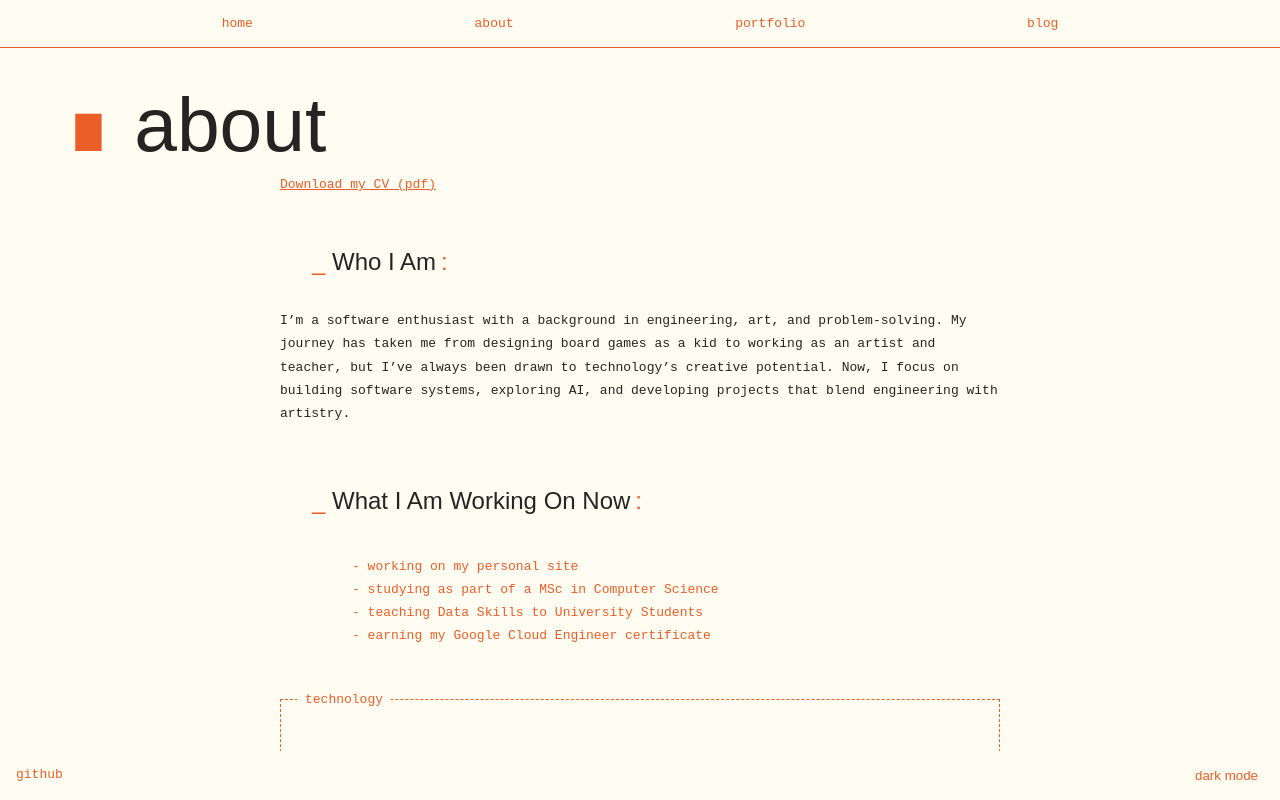
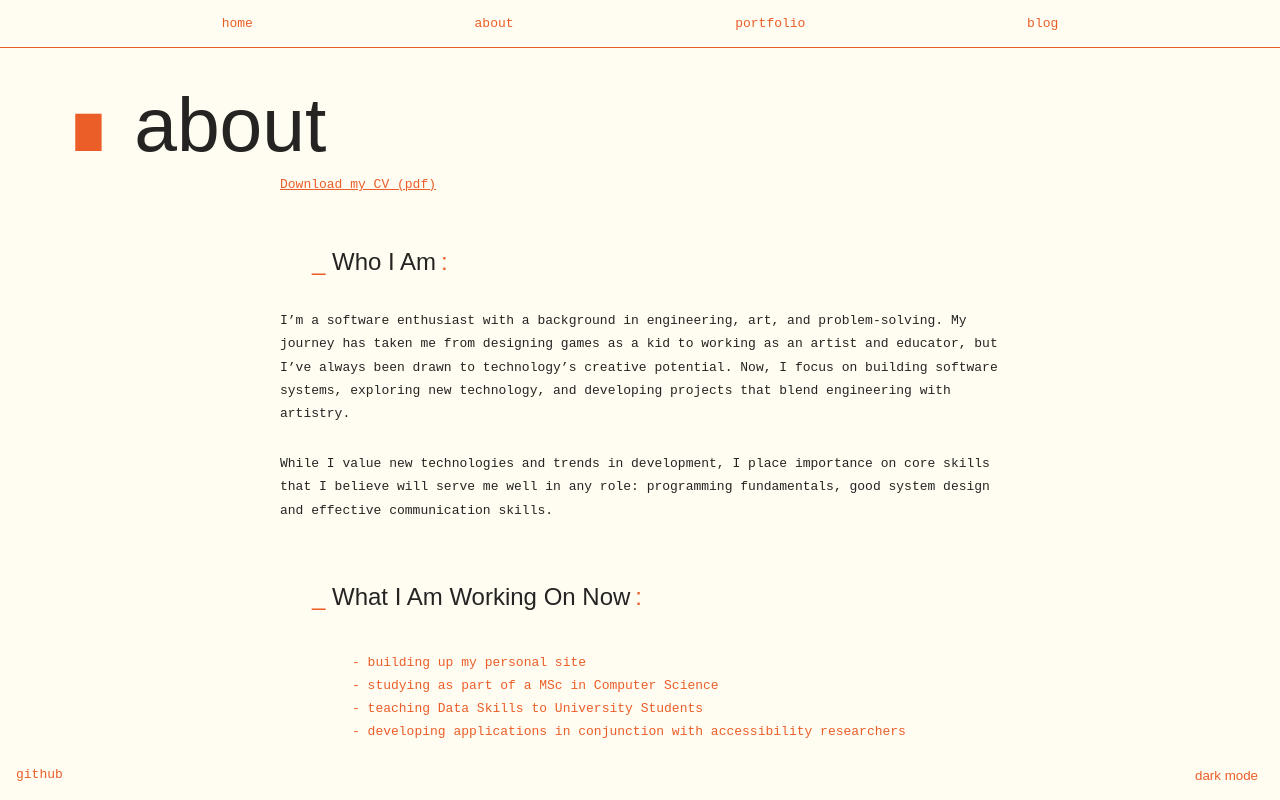
Before and after one commit to niallantony/Blog, a SvelteKit app: page /about in a window 1280 px wide. Built offline with nearby package versions, Linux system fonts and the light colour scheme; a web font is replaced by a local one.

Commit message:
Update about me page

```diff
--- a/src/routes/(menubar)/about/+page.svelte
+++ b/src/routes/(menubar)/about/+page.svelte
@@ -9,17 +9,25 @@
   <h2>Who I Am</h2>
   <p>
     I’m a software enthusiast with a background in engineering, art, and
-    problem-solving. My journey has taken me from designing board games as a kid
-    to working as an artist and teacher, but I’ve always been drawn to
+    problem-solving. My journey has taken me from designing games as a kid to
+    working as an artist and educator, but I’ve always been drawn to
     technology’s creative potential. Now, I focus on building software systems,
-    exploring AI, and developing projects that blend engineering with artistry.
+    exploring new technology, and developing projects that blend engineering
+    with artistry.
+  </p>
+  <p>
+    While I value new technologies and trends in development, I place importance
+    on core skills that I believe will serve me well in any role: programming
+    fundamentals, good system design and effective communication skills.
   </p>
   <h2>What I Am Working On Now</h2>
   <ul>
-    <li>working on my personal site</li>
+    <li>building up my personal site</li>
     <li>studying as part of a MSc in Computer Science</li>
     <li>teaching Data Skills to University Students</li>
-    <li>earning my Google Cloud Engineer certificate</li>
+    <li>
+      developing applications in conjunction with accessibility researchers
+    </li>
   </ul>
 
   <div class="columns">
@@ -27,17 +35,16 @@
       <h2>What I Use:</h2>
       <ul class="icon-list">
         <li><Icon icon="material-icon-theme:nodejs" />Node.js</li>
+        <li><Icon icon="devicon:spring" />Spring</li>
         <li><Icon icon="material-icon-theme:python" />Python</li>
         <li><Icon icon="skill-icons:expressjs-dark" />Express.js</li>
         <li><Icon icon="material-icon-theme:svelte" />Svelte</li>
-        <li><Icon icon="material-icon-theme:react" />React</li>
-        <li><Icon icon="material-icon-theme:javascript" />JavaScript</li>
+        <li><Icon icon="material-icon-theme:react" />React/React-Native</li>
+        <li><Icon icon="material-icon-theme:typescript" />TypeScript</li>
         <li><Icon icon="material-icon-theme:css" />CSS</li>
         <li><Icon icon="material-icon-theme:html" />HTML</li>
         <li><Icon icon="tabler:api" />REST APIs</li>
         <li><Icon icon="logos:postgresql" />PostgreSQL</li>
-        <li><Icon icon="material-icon-theme:prisma" />Prisma</li>
-        <li><Icon icon="logos:webpack" />Webpack</li>
         <li><Icon icon="material-icon-theme:jest" />Jest</li>
         <li><Icon icon="material-icon-theme:git" />Git</li>
       </ul>
@@ -45,18 +52,14 @@
     <div>
       <h2>What I Study:</h2>
       <ul class="icon-list">
-        <li><Icon icon="material-icon-theme:typescript" />TypeScript</li>
-        <li><Icon icon="material-icon-theme:java" />Java</li>
-        <li></li>
         <li><Icon icon="logos:google-cloud-functions" />Cloud Engineering</li>
-        <li></li>
         <li>
           <Icon icon="carbon:container-software" />Software Fundamentals
         </li>
+        <li><Icon icon="icon-park:server" />Backend Development</li>
       </ul>
       <h2>What Interests me:</h2>
       <ul class="icon-list">
-        <li><Icon icon="icon-park:server" />Backend Development</li>
         <li><Icon icon="icon-park:robot-one" />Machine Learning & AI</li>
         <li><Icon icon="icon-park:database-point" />Databases</li>
         <li><Icon icon="icon-park:network-tree" />Computer Systems</li>
@@ -96,7 +99,7 @@
         ><Icon icon="icon-park:game" />Games</a
       >
     </li>
-    <li><Icon icon="icon-park:tree-two" />Gardening</li>
+    <li><Icon icon="icon-park:weightlifting" />Weightlifting</li>
   </ul>
   <h2>How to Contact Me:</h2>
   <ul class="icon-list">
```
